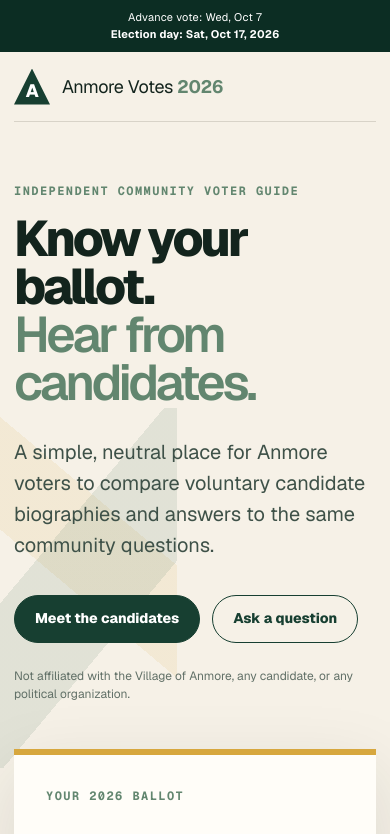
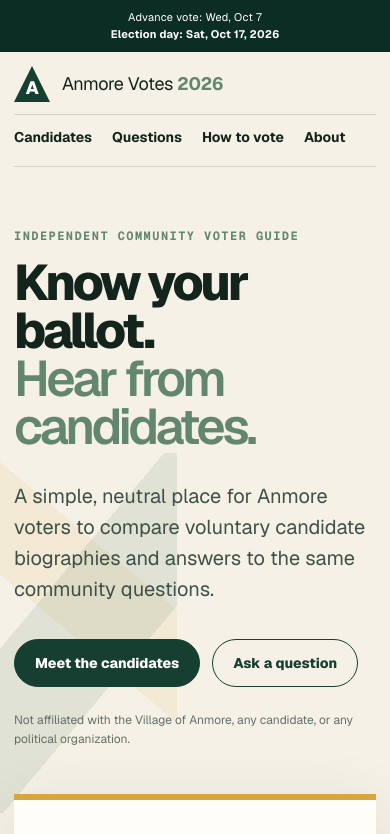
Before and after one commit to jpgaviria2/anmore-votes-2026, a Next.js app: page / in a window 390 px wide. Shown: the top 834 px of the page. Built offline with nearby package versions, Linux system fonts and the light colour scheme.

Commit message:
Keep navigation accessible on mobile

```diff
--- a/app/globals.css
+++ b/app/globals.css
@@ -276,7 +276,8 @@ footer { background: var(--forest-deep); color: white; padding: 40px 0; }
 .legal-sources a { color: var(--forest); font-weight: 700; }
 
 @media (max-width: 900px) {
-  nav { display: none; }
+  .site-header { height: auto; min-height: 84px; padding-block: 14px; flex-wrap: wrap; gap: 12px 20px; }
+  nav { width: 100%; gap: 20px; overflow-x: auto; padding: 12px 0 3px; border-top: 1px solid var(--line); white-space: nowrap; scrollbar-width: thin; }
   .hero { grid-template-columns: 1fr; gap: 45px; padding-block: 60px; }
   .ballot-card { max-width: 560px; transform: none; }
   .principles, .ask-section, .about, .voting, .section-heading, .comparison-intro { grid-template-columns: 1fr; gap: 36px; }
@@ -290,7 +291,7 @@ footer { background: var(--forest-deep); color: white; padding: 40px 0; }
 @media (max-width: 620px) {
   .shell { width: min(100% - 28px, 1180px); }
   .election-strip { flex-direction: column; gap: 0; align-items: center; font-size: 11px; }
-  .site-header { height: 70px; }
+  .site-header { min-height: 70px; }
   .hero { min-height: auto; }
   h1 { font-size: 50px; }
   h2 { font-size: 36px; }
```
Also changed, not shown: 1 other file (tests, documents, lock files or other folders).
